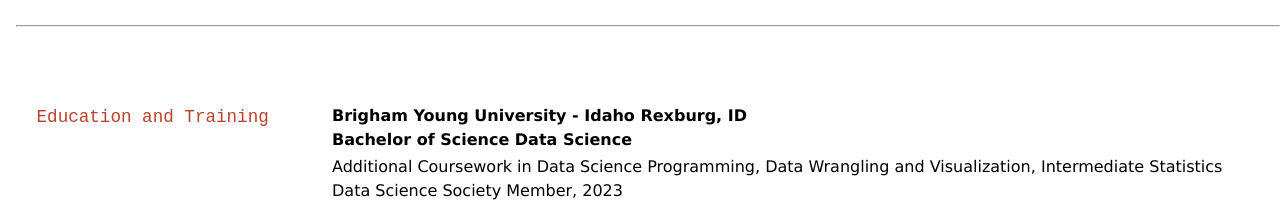
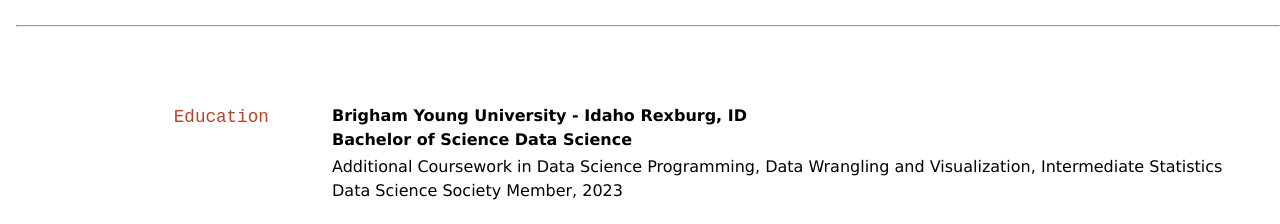
Before and after one commit to RKRoberts97/RobertsR_resume, a Jekyll site: the page built from docs/index.md, in a window 1280 px wide. Shown: the part 1185-1409 px from the top of the page. Built offline with Jekyll 4.4.1, drawn with Linux system fonts in a browser that asks for light colours; our own code applies the rules of GitHub Pages for plain Markdown files.

Commit message:
fixed link

```diff
--- a/docs/index.html
+++ b/docs/index.html
@@ -48,7 +48,7 @@
 <section id="russell-roberts" class="level1">
 <h1>Russell Roberts</h1>
 <div id="webaddress">
-<p>425-499-1106 | <a href="rkroberts97@gmail.com">rkroberts97@gmail.com</a> | <a href="www.linkedin.com/in/russellkenneyroberts97">LinkedIn</a> | <a href="https://github.com/RKRoberts97">GitHub</a></p>
+<p>425-499-1106 | <a href="rkroberts97@gmail.com">rkroberts97@gmail.com</a> | <a href="https://www.linkedin.com/in/russellkenneyroberts97">LinkedIn</a> | <a href="https://github.com/RKRoberts97">GitHub</a></p>
 </div>
 <!-- https://www.monique.tech/the-art-of-markdown -->
 <hr>
@@ -102,8 +102,8 @@
 </ul>
 <hr>
 </section>
-<section id="education-and-training" class="level2">
-<h2 class="anchored" data-anchor-id="education-and-training">Education and Training</h2>
+<section id="education" class="level2">
+<h2 class="anchored" data-anchor-id="education">Education</h2>
 <p><strong>Brigham Young University - Idaho Rexburg, ID</strong><br>
 <strong>Bachelor of Science Data Science</strong></p>
 <ul>
--- a/docs/index.md
+++ b/docs/index.md
@@ -9,7 +9,7 @@
 <div id="webaddress">
 425-499-1106
 | <a href="rkroberts97@gmail.com">rkroberts97@gmail.com</a>
-| <a href="www.linkedin.com/in/russellkenneyroberts97">LinkedIn</a>
+| <a href="https://www.linkedin.com/in/russellkenneyroberts97">LinkedIn</a>
 | <a href="https://github.com/RKRoberts97">GitHub</a>
 </div>
 
@@ -67,7 +67,7 @@
 
 ---
 
-## Education and Training
+## Education
 
 **Brigham Young University - Idaho Rexburg, ID**
 **Bachelor of Science Data Science**
```
